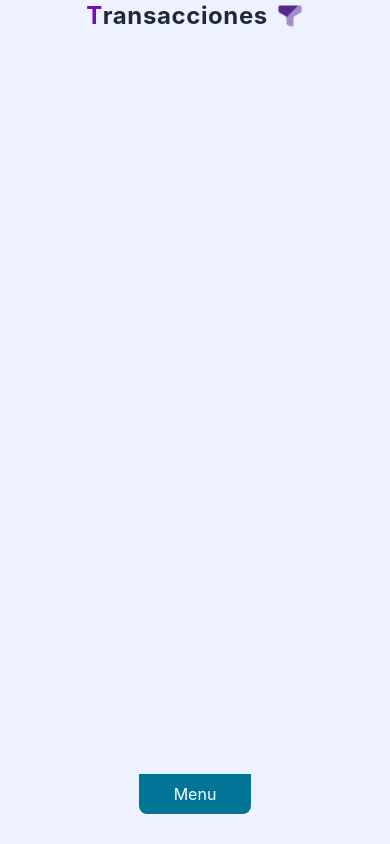
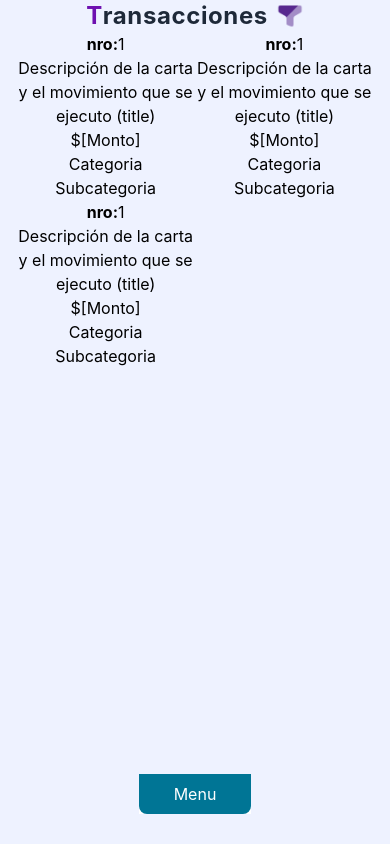
Before and after one commit to gastonrb19/fing-front, a React (Vite) app: page /movements in a window 390 px wide. Built offline with nearby package versions, Linux system fonts and the light colour scheme.

Commit message:
DONE: Was added html structure for cards in movements. TODO: Put responsive on the cards movements, grid 1 to mobile px and add status for open the card info.

```diff
--- /dev/null
+++ b/src/components/Movements/CardMovement.tsx
@@ -0,0 +1,16 @@
+export default function CardMovement({nro, description, amount, category, subcategory}: {nro: number, description: string, amount: number, category: string,subcategory: string}){
+  return (
+  <article className="w-12/12 text-center">
+          <h3>
+            <span className="font-bold">nro:</span>
+            1
+          </h3>
+          <p>Descripción de la carta y el movimiento que se ejecuto (title)  </p>
+          <div className="hide-section">
+            <p>$[Monto]</p>
+            <p>Categoria</p>
+            <p>Subcategoria</p>
+          </div>
+        </article>
+
+  )}
--- a/src/components/Movements/Movements.tsx
+++ b/src/components/Movements/Movements.tsx
@@ -3,6 +3,7 @@ import Menu from "../Menu";
 import FilterDocument from "./FilterMovements";
 import { useState } from "react";
 import TitleMovements from "./TitleMovements";
+import WrapCardMovement from "./WrapCardMovement";
 
 export default function Movements() {
   const [displayFilter, setDisplayFilter] = useState(false);
@@ -16,6 +17,7 @@ export default function Movements() {
         displayFilter={displayFilter}
         setDisplayFilter={setDisplayFilter}
       />
+      <WrapCardMovement/>
       <Menu />
     </>
   );
--- /dev/null
+++ b/src/components/Movements/WrapCardMovement.tsx
@@ -0,0 +1,12 @@
+import CardMovement from "./CardMovement";
+
+export default function WrapCardMovement(){
+  return (
+    <section className="w-11/12 mx-auto grid grid-cols-2 md:grid-cols-3">
+        <CardMovement />
+        <CardMovement/>
+        <CardMovement/>
+      </section>
+
+  )
+}
```
